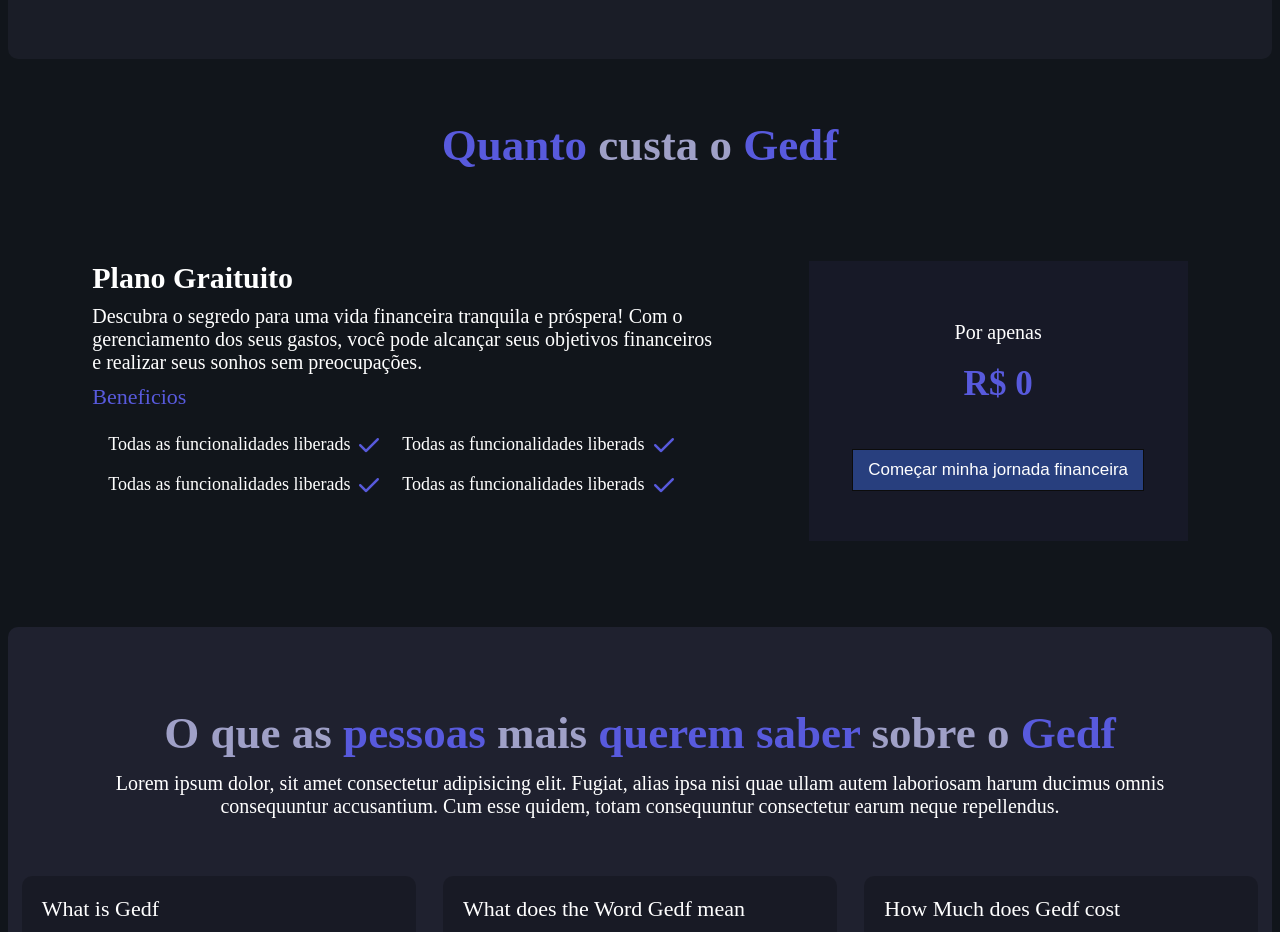
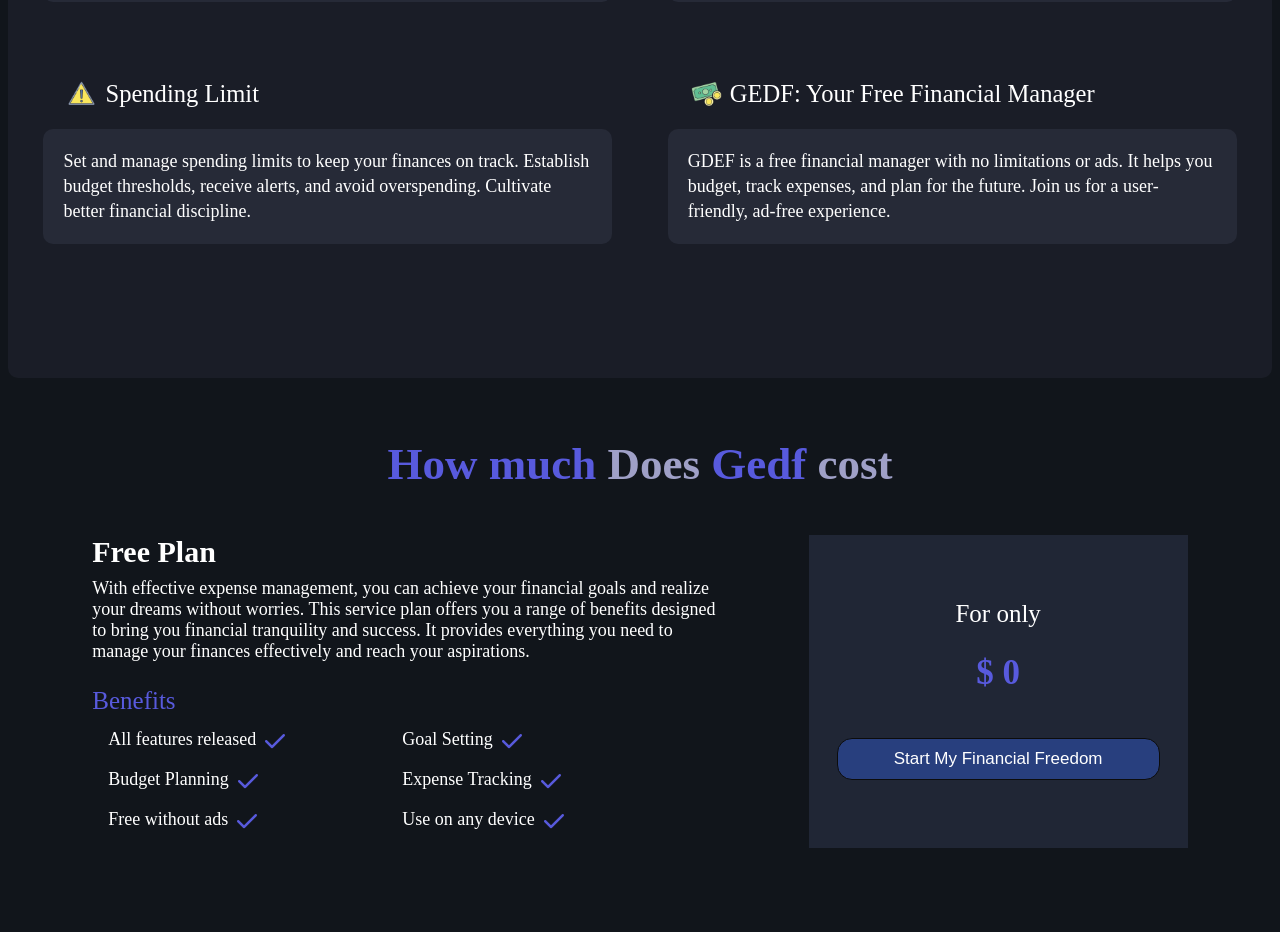
Before and after one commit to Jose-leandro/Gerenciador-Financeiro-Gedf, a Next.js app: page / in a window 1280 px wide. Shown: the part 1613-2545 px from the top of the page. Built offline with nearby package versions, Linux system fonts and the light colour scheme.

Commit message:
feat: continuing developing the landing page by creating the English version and adding final text

```diff
--- a/pages/index.jsx
+++ b/pages/index.jsx
@@ -17,54 +17,67 @@ function Index() {
 
   const informationCreateCard = {
     cardFuncionalidades: {
-      spendManagement:
-      createCardInfo(
+      spendManagement: createCardInfo(
         'icons8-analysis-64.png',
         'Discover a Prosperous Financial Life: Manage Your Expenses and Achieve Your Dreams!',
-        `Unlock the path to financial freedom by taking control of your expenses and planning
-        for your future. With our expert guidance and tools, you'll learn how to manage your
-        finances effectively, helping you reach your dreams and live a prosperous life.
-         Start your journey today and see the difference in your financial well-being!`),
-
-      mySpendReports: createCardInfo('icons8-relatórios-externos-produtividade-icons-64.png', 'Reports', defaultText),
-      mySpendPlanning: createCardInfo('icons8-pay-date-100.png', 'Financial Planning', defaultText),
-      mySpendAccounts: createCardInfo('icons8-conta-de-teste-100.png', 'Create and manage custom accounts', defaultText),
-      mySpendLimit: createCardInfo('icons8-alerta-100.png', 'Create and manage custom accounts', defaultText),
-      mySpendAFree: createCardInfo('icons8-dinheiro-100.png', 'Create and manage custom accounts', defaultText),
+        'Take control of your expenses and plan for your future with our tools. Achieve financial freedom and live a prosperous life. Start today!'
+      ),
+      mySpendReports: createCardInfo(
+        'icons8-relatórios-externos-produtividade-icons-64.png',
+        'Reports',
+        'Gain insights into your financial habits with our detailed reports. Understand your spending, find savings, and make informed decisions. Start your journey to smarter money management today!'
+      ),
+      mySpendPlanning: createCardInfo(
+        'icons8-pay-date-100.png',
+        'Financial Planning',
+        'Create a personalized financial roadmap. Set goals, track progress, and make informed financial decisions. Plan for purchases, vacations, or retirement with our intuitive platform.'
+      ),
+      mySpendAccounts: createCardInfo(
+        'icons8-conta-de-teste-100.png',
+        'Account Management',
+        'Create and manage multiple accounts tailored to your needs. Track income, expenses, and savings separately for clearer financial insights. Customize each account for effective management.'
+      ),
+      mySpendLimit: createCardInfo(
+        'icons8-alerta-100.png',
+        'Spending Limit',
+        'Set and manage spending limits to keep your finances on track. Establish budget thresholds, receive alerts, and avoid overspending. Cultivate better financial discipline.'
+      ),
+      mySpendAFree: createCardInfo(
+        'icons8-dinheiro-100.png',
+        'GEDF: Your Free Financial Manager',
+        'GDEF is a free financial manager with no limitations or ads. It helps you budget, track expenses, and plan for the future. Join us for a user-friendly, ad-free experience.'
+      ),
     },
     cardQuestions: {
       question1: createCardInfo(
         false,
-        'What is Gedf',
-        `Discover the secret to a peaceful and prosperous financial life! By managing your expenses,
-    you can achieve your financial goals and make your dreams come true without worries. The time has
-    come to take control of your financial life and gain the freedom you deserve. Start today to transform
-    your expenses into opportunities for a better future`,
+        'What is GDEF?',
+        'Manage your expenses to achieve your financial goals and make your dreams come true. Start today to transform your finances for a better future.'
       ),
       question2: createCardInfo(
         false,
-        'What does the Word Gedf mean',
-        defaultText,
+        'What Does the Word GDEF Mean?',
+        'GDEF comes from the Portuguese "Gerenciador Financeiro," combining the letters G, E, D, and F. It reflects our mission to provide an effective, user-friendly financial management tool.'
       ),
       question3: createCardInfo(
         false,
-        'How Much does Gedf cost',
-        defaultText,
+        'How Much Does GDEF Cost?',
+        'GDEF is completely free. No hidden fees, subscriptions, or ads. Enjoy all features and benefits at no cost.'
       ),
       question4: createCardInfo(
         false,
-        'Where can I access my Gedf account',
-        defaultText,
+        'Where Can I Access My GDEF Account?',
+        'Access your GDEF account from any device with an internet connection. Visit our website and log in with your credentials.'
       ),
       question5: createCardInfo(
         false,
-        'My data is Safe on Gedf',
-        defaultText,
+        'Is My Data Safe on GDEF?',
+        'We prioritize your data security. GDEF ensures your personal and financial data remains confidential and protected from unauthorized access.'
       ),
       question6: createCardInfo(
         false,
-        'I can achieve Financial Freedom with Gdf',
-        defaultText,
+        'Can I Achieve Financial Freedom with GDEF?',
+        'GDEF helps you manage your finances, but your dedication and effort are crucial. GDEF supports you, but achieving financial freedom requires your commitment.'
       ),
     },
   };
@@ -95,7 +108,7 @@ function Index() {
               finances into reality with Gedf.
             </p>
 
-            <button className={stylesIndex.main__button}>Start my financial freedom</button>
+            <button className={stylesIndex.main__button}>Start My Financial Freedom</button>
           </div>
 
           <img className={stylesIndex.main__img} src="/img/Screenshot-Gedf.png" alt="Image de apresentação" />
@@ -126,52 +139,65 @@ function Index() {
 
         <section className={stylesIndex.precos}>
           <h4 className={stylesIndex.precos__h4}>
-            <span className={stylesIndex.h4__span}>Quanto</span>
+            <span className={stylesIndex.h4__span}>How much</span>
             {' '}
-            custa o
+            Does
             {' '}
             <span className={stylesIndex.h4__span}>Gedf</span>
             {' '}
+            cost
           </h4>
 
           <div className={stylesIndex.precos__div}>
             <div className={stylesIndex.precos__informacoes}>
-              <h4 className={stylesIndex.informacoes__h4}>Plano Graituito</h4>
+              <h4 className={stylesIndex.informacoes__h4}>Free Plan</h4>
               <p className={stylesIndex.informacoes__p}>
-                Descubra o segredo para uma vida financeira tranquila e próspera! Com o gerenciamento dos seus gastos,
-                você pode alcançar seus objetivos financeiros e realizar seus sonhos sem preocupações.
+              With effective expense management, you can achieve your financial goals and realize
+              your dreams without worries. This service plan offers you a range of benefits designed to
+              bring you financial tranquility and success. It provides everything you need
+              to manage your finances effectively and reach your aspirations.
               </p>
 
-              <h4 className={stylesIndex.informacoes__titulo}>Beneficios</h4>
+              <h4 className={stylesIndex.informacoes__titulo}>Benefits</h4>
               <div className={stylesIndex.informacoes__contener}>
                 <div className={stylesIndex.contener__funcionalidades}>
-                  <h4>Todas as funcionalidades liberads</h4>
+                  <h4>All features released</h4>
                   <img src="/img/icons8-selecionado-24.png" alt="Icone de seleção" />
                 </div>
 
                 <div className={stylesIndex.contener__funcionalidades}>
-                  <h4>Todas as funcionalidades liberads</h4>
+                  <h4>Goal Setting</h4>
                   <img src="/img/icons8-selecionado-24.png" alt="Icone de seleção" />
                 </div>
 
                 <div className={stylesIndex.contener__funcionalidades}>
-                  <h4>Todas as funcionalidades liberads</h4>
+                  <h4>Budget Planning</h4>
                   <img src="/img/icons8-selecionado-24.png" alt="Icone de seleção" />
                 </div>
 
                 <div className={stylesIndex.contener__funcionalidades}>
-                  <h4>Todas as funcionalidades liberads</h4>
+                  <h4>Expense Tracking</h4>
+                  <img src="/img/icons8-selecionado-24.png" alt="Icone de seleção" />
+                </div>
+
+                <div className={stylesIndex.contener__funcionalidades}>
+                  <h4>Free without ads</h4>
+                  <img src="/img/icons8-selecionado-24.png" alt="Icone de seleção" />
+                </div>
+
+                <div className={stylesIndex.contener__funcionalidades}>
+                  <h4>Use on any device</h4>
                   <img src="/img/icons8-selecionado-24.png" alt="Icone de seleção" />
                 </div>
               </div>
             </div>
 
             <div className={stylesIndex.informacoes__preco}>
-              <p className={stylesIndex.preco__p}>Por apenas</p>
-              <h4 className={stylesIndex.preco__valor}>R$ 0</h4>
+              <p className={stylesIndex.preco__p}>For only</p>
+              <h4 className={stylesIndex.preco__valor}>$ 0</h4>
 
               <button className={stylesIndex.preco__button}>
-                Começar minha jornada financeira
+              Start My Financial Freedom
               </button>
             </div>
           </div>
@@ -179,23 +205,21 @@ function Index() {
 
         <div className={stylesIndex.perguntas}>
           <h4 className={stylesIndex.perguntas__h4}>
-            O que as
+            What
             {' '}
-            <span className={stylesIndex.h4__span}>pessoas</span>
+            <span className={stylesIndex.h4__span}>People</span>
             {' '}
-            mais
+            most
             {' '}
-            <sapan className={stylesIndex.h4__span}>querem saber</sapan>
+            <sapan className={stylesIndex.h4__span}>Want to know</sapan>
             {' '}
-            sobre o
+            About
             {' '}
             <span className={stylesIndex.h4__span}>Gedf</span>
           </h4>
           <p className={stylesIndex.perguntas__p}>
-            Lorem ipsum dolor, sit amet consectetur adipisicing elit. Fugiat, alias
-            ipsa nisi quae ullam autem laboriosam
-            harum ducimus omnis consequuntur accusantium. Cum esse quidem,
-            totam consequuntur consectetur earum neque repellendus.
+          In FAQ section provides answers to the most common questions about our service.
+          Here, you can find quick and helpful information on various topics such as:
           </p>
 
           <div className={stylesIndex.perguntas__contener}>
--- a/src/Sass/index.module.sass
+++ b/src/Sass/index.module.sass
@@ -61,7 +61,7 @@
     width: auto
     font-weight: 500
     font-size: 45px
-    margin-bottom: 2em
+    margin-bottom: 1em
     font-weight: bold
     color: #9fa0c7
 
@@ -81,6 +81,10 @@
     border-radius: 10px
     padding: 20px 20px
 
+.contener__gastos_div
+    @extend .contener__gastos
+    background-color: transparent
+
 .gastos__div
     background-color: #585add
     width: 3px
@@ -92,10 +96,19 @@
     display: flex
     align-items: center
     justify-content: flex-start
+    font-size: 21px
 
 .titulos__img
     width: 35px
     margin-right: 6px
+    margin-left: 1em
+
+.titulo__p
+    background-color: #5b607930
+    border-radius: 10px
+    padding: 20px 20px
+    line-height: 25px
+
 
 .gastos__h3
    @extend .main__h1
@@ -129,15 +142,17 @@
     font-weight: bold
 
 .informacoes__p
-    font-size: 20px
+    font-size: 18px
+     line-height: 25px
     margin-block-start: 0.5em
     margin-block-end: 0.5em
 
 .informacoes__titulo
     color: #585add
     font-weight: 400
-    font-size: 22px
-    margin-bottom: 1em
+    font-size: 25px
+    margin-top: 1em
+    margin-bottom: 0.5em
 
 .informacoes__contener
     @extend .funcionalidades__contener
@@ -158,7 +173,7 @@
     margin-left: 7px
 
 .informacoes__preco
-    background-color: #20203575
+    background-color: #212737f2
     width: 30%
     padding: 40px 0px
     display: flex
@@ -167,7 +182,7 @@
 
 .preco__p
     font-weight: 400
-    font-size: 20px
+    font-size: 25px
     margin-bottom: 1em
 
 .preco__valor
@@ -178,9 +193,8 @@
 
 .preco__button
     @extend .main__button
-    border: #0c0c0c 1px solid
     width: auto
-    border-radius: 0px
+    padding: 10px 56px
 
 .perguntas
     margin-top: 1.6em
@@ -219,6 +233,7 @@
     @extend .contener__gastos
     background-color: #00000036
     width: 28%
+    line-height: 26px
 
 .gedf__titulo
     display: flex
```
